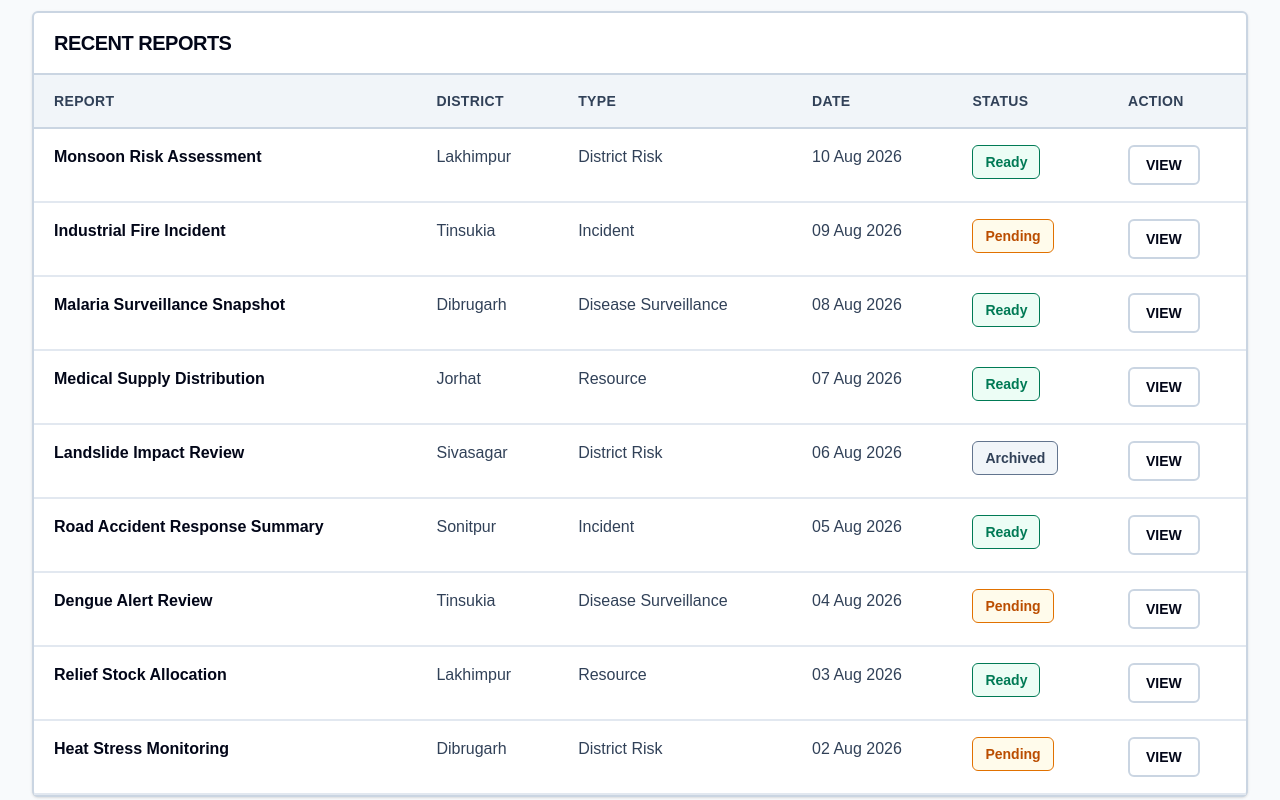
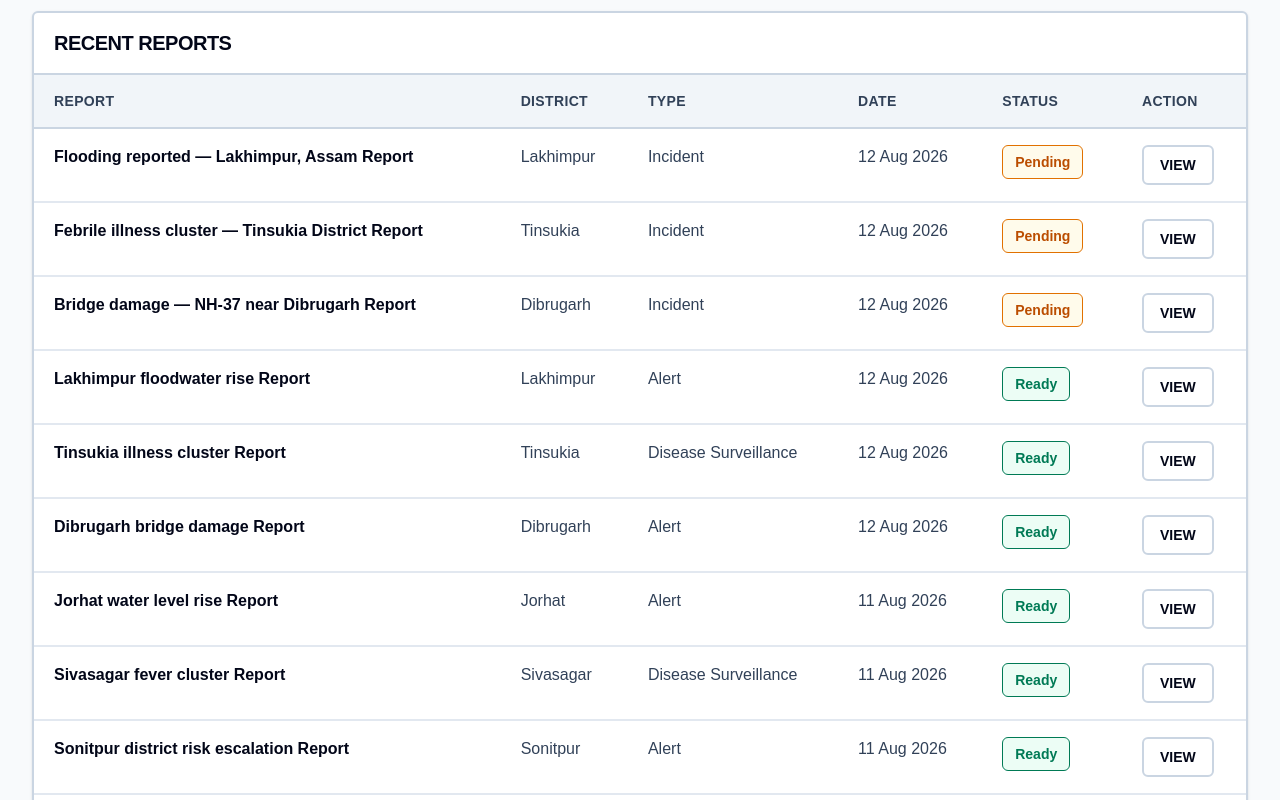
Before and after one commit to sohamkharabe/sentinel-ai, a Next.js app: page /reports in a window 1280 px wide. Shown: the part 540-1340 px from the top of the page. Built offline with nearby package versions, Linux system fonts and the light colour scheme.

Commit message:
feat: integrate reports with operational data

```diff
--- a/app/reports/page.tsx
+++ b/app/reports/page.tsx
@@ -2,6 +2,7 @@
 
 import { useMemo, useState } from "react";
 import Sidebar from "@/components/dashboard/Sidebar";
+import { useOperationalStore, type Alert, type Dispatch, type Incident, type ResourceRequest } from "@/lib/operational-store";
 
 type District =
   | "Lakhimpur"
@@ -11,11 +12,11 @@ type District =
   | "Sivasagar"
   | "Sonitpur";
 
-type ReportType = "District Risk" | "Incident" | "Disease Surveillance" | "Resource";
+type ReportType = "District Risk" | "Incident" | "Disease Surveillance" | "Resource" | "Alert" | "Dispatch";
 type ReportStatus = "Ready" | "Pending" | "Archived";
 
 type Report = {
-  id: number;
+  id: string | number;
   title: string;
   district: District;
   type: ReportType;
@@ -40,102 +41,94 @@ const REPORT_TYPE_OPTIONS = [
   "Incident",
   "Disease Surveillance",
   "Resource",
+  "Alert",
+  "Dispatch",
 ] as const;
 
 const STATUS_OPTIONS = ["All Status", "Ready", "Pending", "Archived"] as const;
 
-const INITIAL_REPORTS: Report[] = [
-  {
-    id: 1,
-    title: "Monsoon Risk Assessment",
-    district: "Lakhimpur",
-    type: "District Risk",
-    status: "Ready",
-    date: "2026-08-10",
-    summary:
-      "Flood-prone pockets identified along key drainage channels with elevated risk across low-lying communities and transport corridors.",
-  },
-  {
-    id: 2,
-    title: "Industrial Fire Incident",
-    district: "Tinsukia",
-    type: "Incident",
-    status: "Pending",
-    date: "2026-08-09",
-    summary:
-      "Response teams have been dispatched to a reported storage facility fire; containment and air quality monitoring remain active.",
-  },
-  {
-    id: 3,
-    title: "Malaria Surveillance Snapshot",
-    district: "Dibrugarh",
-    type: "Disease Surveillance",
-    status: "Ready",
-    date: "2026-08-08",
-    summary:
-      "Case clusters were reviewed in border and riverine settlements, with proactive vector-control measures scheduled for the next cycle.",
-  },
-  {
-    id: 4,
-    title: "Medical Supply Distribution",
-    district: "Jorhat",
-    type: "Resource",
-    status: "Ready",
-    date: "2026-08-07",
-    summary:
-      "Allocation plan approved for rural health centers and mobile units to replenish trauma kits and essential medicines.",
-  },
-  {
-    id: 5,
-    title: "Landslide Impact Review",
-    district: "Sivasagar",
-    type: "District Risk",
-    status: "Archived",
-    date: "2026-08-06",
-    summary:
-      "Earlier landslide vulnerability review has been archived after completion of mitigation and community risk communication measures.",
-  },
-  {
-    id: 6,
-    title: "Road Accident Response Summary",
-    district: "Sonitpur",
-    type: "Incident",
-    status: "Ready",
-    date: "2026-08-05",
-    summary:
-      "Comprehensive review of emergency coordination and patient transfer timing across district access routes and referral points.",
-  },
-  {
-    id: 7,
-    title: "Dengue Alert Review",
-    district: "Tinsukia",
-    type: "Disease Surveillance",
-    status: "Pending",
-    date: "2026-08-04",
-    summary:
-      "Health workers are validating household reporting and preparing targeted inspections in the affected neighborhood clusters.",
-  },
-  {
-    id: 8,
-    title: "Relief Stock Allocation",
-    district: "Lakhimpur",
-    type: "Resource",
-    status: "Ready",
-    date: "2026-08-03",
-    summary:
-      "Temporary shelters and emergency stockpiles were aligned with district needs and delivery timing across priority settlements.",
-  },
-  {
-    id: 9,
-    title: "Heat Stress Monitoring",
-    district: "Dibrugarh",
-    type: "District Risk",
-    status: "Pending",
-    date: "2026-08-02",
-    summary:
-      "Daily exposure risk remains elevated across outdoor work clusters and vulnerable populations, requiring targeted monitoring.",
-  },
-];
+const districtName = (district: string) => district.split(",")[0].trim();
+
+const activeOperationalStatus = (status: string) => !["RESOLVED", "CLOSED", "COMPLETED", "REJECTED"].includes(status);
+
+const deriveReports = (
+  incidents: Incident[],
+  alerts: Alert[],
+  resourceRequests: ResourceRequest[],
+  dispatches: Dispatch[],
+): Report[] => {
+  const reports: Report[] = [];
+  const alertByIncident = new Map(alerts.filter((alert) => alert.incidentId).map((alert) => [alert.incidentId, alert]));
+
+  incidents.forEach((incident) => {
+    const alert = alertByIncident.get(incident.id);
+    reports.push({
+      id: `INCIDENT-${incident.id}`,
+      title: `${incident.title} Report`,
+      district: districtName(incident.district) as District,
+      type: "Incident",
+      status: alert && !activeOperationalStatus(alert.status) ? "Archived" : "Pending",
+      date: alert?.createdAt ?? new Date().toISOString().slice(0, 10),
+      summary: `${incident.description} Recommended response: ${incident.recommendedResponse}`,
+    });
+  });
+
+  alerts.forEach((alert) => {
+    const type: ReportType = alert.source === "Disease Surveillance" ? "Disease Surveillance" : "Alert";
+    reports.push({
+      id: `ALERT-${alert.id}`,
+      title: `${alert.title} Report`,
+      district: districtName(alert.district) as District,
+      type,
+      status: activeOperationalStatus(alert.status) ? "Ready" : "Archived",
+      date: alert.createdAt,
+      summary: `${alert.description} Recommended response: ${alert.recommendedResponse}`,
+    });
+  });
+
+  const riskAlertsByDistrict = new Map<string, Alert[]>();
+  alerts.filter((alert) => activeOperationalStatus(alert.status) && ["CRITICAL", "HIGH"].includes(alert.severity)).forEach((alert) => {
+    const district = districtName(alert.district);
+    riskAlertsByDistrict.set(district, [...(riskAlertsByDistrict.get(district) ?? []), alert]);
+  });
+  riskAlertsByDistrict.forEach((districtAlerts, district) => {
+    reports.push({
+      id: `RISK-${district}`,
+      title: `${district} District Risk Assessment`,
+      district: district as District,
+      type: "District Risk",
+      status: "Ready",
+      date: districtAlerts[0].createdAt,
+      summary: `${districtAlerts.length} active high-risk alert${districtAlerts.length === 1 ? "" : "s"} indicate elevated operational pressure. Review: ${districtAlerts.map((alert) => alert.title).join("; ")}.`,
+    });
+  });
+
+  resourceRequests.forEach((request) => {
+    reports.push({
+      id: `RESOURCE-${request.id}`,
+      title: `${request.incident} Resource Report`,
+      district: districtName(request.district) as District,
+      type: "Resource",
+      status: request.status === "PENDING" ? "Pending" : request.status === "REJECTED" || request.status === "COMPLETED" ? "Archived" : "Ready",
+      date: request.createdAt,
+      summary: `${request.requestedResources} requested by ${request.authority}. Current request status: ${request.status}.`,
+    });
+  });
+
+  dispatches.forEach((dispatch) => {
+    reports.push({
+      id: `DISPATCH-${dispatch.id}`,
+      title: `${dispatch.district} Dispatch Report`,
+      district: districtName(dispatch.district) as District,
+      type: "Dispatch",
+      status: dispatch.status === "COMPLETED" ? "Archived" : "Ready",
+      date: dispatch.lastUpdated,
+      summary: `${dispatch.resources} deployment is ${dispatch.status.toLowerCase()} at ${dispatch.progress}% progress. ETA: ${dispatch.eta}.`,
+    });
+  });
+
+  return reports;
+};
 
 const getStatusClasses = (status: ReportStatus) => {
   switch (status) {
@@ -151,13 +144,19 @@ const getStatusClasses = (status: ReportStatus) => {
 };
 
 export default function ReportsPage() {
+  const { incidents, alerts, resourceRequests, dispatches } = useOperationalStore();
   const [isSidebarOpen, setIsSidebarOpen] = useState(false);
   const [districtFilter, setDistrictFilter] = useState<(typeof DISTRICT_OPTIONS)[number]>("All Districts");
   const [reportTypeFilter, setReportTypeFilter] = useState<(typeof REPORT_TYPE_OPTIONS)[number]>("All Reports");
   const [statusFilter, setStatusFilter] = useState<(typeof STATUS_OPTIONS)[number]>("All Status");
-  const [reports, setReports] = useState<Report[]>(INITIAL_REPORTS);
+  const [generatedReports, setGeneratedReports] = useState<Report[]>([]);
   const [selectedReport, setSelectedReport] = useState<Report | null>(null);
   const [notice, setNotice] = useState("");
+
+  const reports = useMemo(
+    () => [...generatedReports, ...deriveReports(incidents, alerts, resourceRequests, dispatches)],
+    [alerts, dispatches, generatedReports, incidents, resourceRequests],
+  );
 
   const filteredReports = useMemo(() => {
     return reports.filter((report) => {
@@ -194,7 +193,7 @@ export default function ReportsPage() {
       summary: `Draft report generated from the active filters for ${draftDistrict} and ${draftType}. This entry is queued for review and approval before publication.`,
     };
 
-    setReports((currentReports) => [draftReport, ...currentReports]);
+    setGeneratedReports((currentReports) => [draftReport, ...currentReports]);
     setNotice(`Generated: ${draftReport.title} is now pending review.`);
   };
 
```
